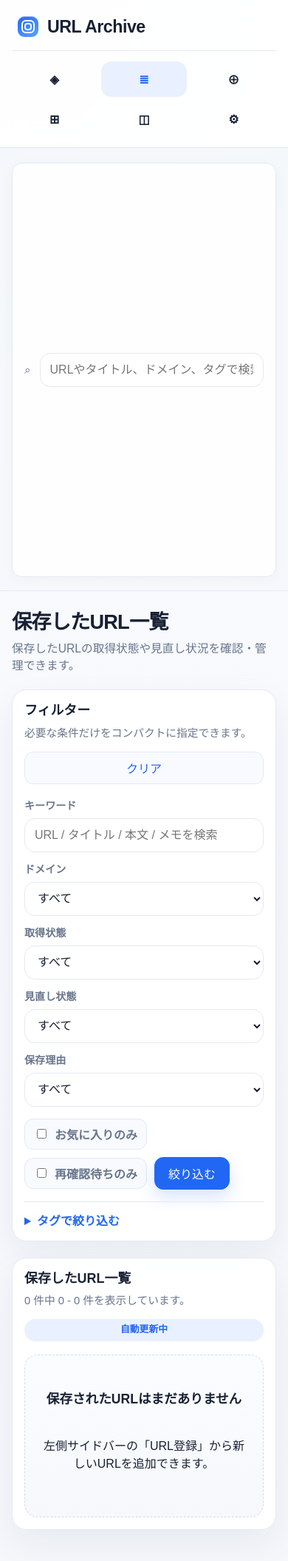
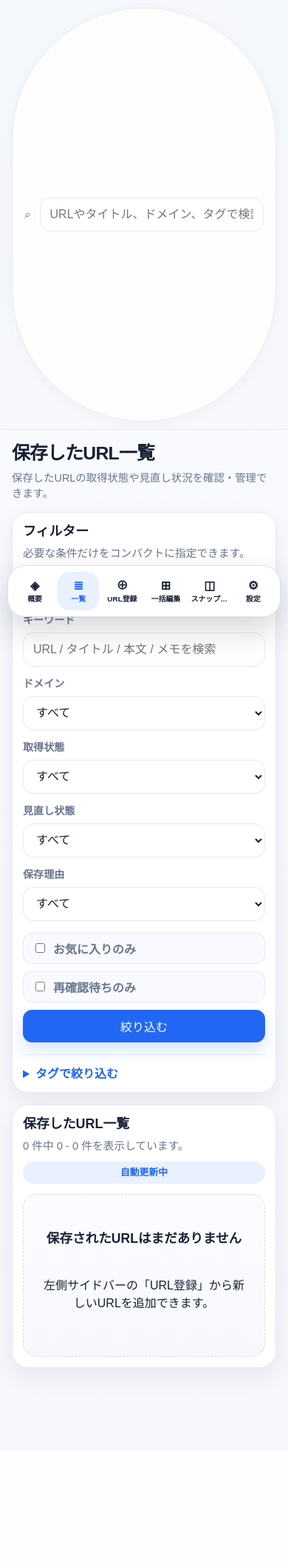
Before and after one commit to IceBoxninaru/url-, a Django app: page /resources/ in a window 390 px wide. Shown: the whole page at 74% size. After the commit the page ends 1873 px from the top, so only its background shows below. Run offline with Django 5.2, Linux system fonts and the light colour scheme; data that the repository does not hold is empty.

Commit message:
Refine mobile app layout

```diff
--- a/app/static/app.css
+++ b/app/static/app.css
@@ -1532,39 +1532,191 @@ input[type="checkbox"] {
 
 @media (max-width: 720px) {
     .app-shell {
-        grid-template-columns: 1fr;
+        display: block;
+        min-height: 100vh;
     }
 
     .app-sidebar {
-        gap: 14px;
-        padding: 14px 16px;
-        border-right: 0;
-        border-bottom: 1px solid var(--line);
-    }
-
-    .app-brand strong,
+        position: fixed;
+        left: max(10px, env(safe-area-inset-left));
+        right: max(10px, env(safe-area-inset-right));
+        bottom: max(10px, env(safe-area-inset-bottom));
+        z-index: 40;
+        display: block;
+        padding: 8px;
+        border: 1px solid rgba(213, 221, 235, 0.88);
+        border-radius: 24px;
+        background: rgba(255, 255, 255, 0.92);
+        box-shadow: 0 18px 42px rgba(23, 32, 51, 0.18);
+        backdrop-filter: blur(18px);
+    }
+
+    .app-brand {
+        display: none;
+    }
+
+    .app-nav {
+        grid-template-columns: repeat(6, minmax(0, 1fr));
+        gap: 4px;
+    }
+
+    .app-nav__link {
+        display: grid;
+        justify-items: center;
+        align-content: center;
+        gap: 3px;
+        min-height: 56px;
+        padding: 6px 3px;
+        border-radius: 18px;
+        text-align: center;
+        font-size: 0.67rem;
+        line-height: 1.15;
+    }
+
+    .app-nav__link:hover {
+        transform: none;
+    }
+
     .app-nav__link span:last-child {
         display: block;
-    }
-
-    .app-nav {
-        grid-template-columns: repeat(6, minmax(0, 1fr));
-    }
-
-    .app-nav__link {
-        justify-content: center;
-        padding: 0 8px;
-        text-align: center;
-        font-size: 0.82rem;
-    }
-
-    .app-nav__link span:last-child {
-        display: none;
+        max-width: 100%;
+        overflow: hidden;
+        text-overflow: ellipsis;
+        white-space: nowrap;
+    }
+
+    .app-nav__icon {
+        width: 22px;
+        font-size: 1.05rem;
     }
 
     .app-topbar,
     .workspace {
         padding-inline: 16px;
+    }
+
+    .app-topbar {
+        padding-block: 10px;
+    }
+
+    .top-search {
+        min-height: 48px;
+        border-radius: 999px;
+    }
+
+    .top-search input {
+        font-size: 16px;
+    }
+
+    .workspace {
+        padding-top: 18px;
+        padding-bottom: calc(112px + env(safe-area-inset-bottom));
+    }
+
+    .workspace-stack {
+        gap: 16px;
+    }
+
+    .breadcrumbs {
+        overflow-x: auto;
+        padding-bottom: 2px;
+        white-space: nowrap;
+    }
+
+    .page-header h1 {
+        margin-bottom: 6px;
+        font-size: 1.72rem;
+        overflow-wrap: anywhere;
+    }
+
+    .page-subtitle {
+        font-size: 0.9rem;
+    }
+
+    .page-actions {
+        display: grid;
+        grid-template-columns: repeat(2, minmax(0, 1fr));
+        gap: 8px;
+    }
+
+    .page-actions form,
+    .page-actions .button,
+    .page-actions button {
+        width: 100%;
+    }
+
+    .panel {
+        padding: 16px;
+        border-radius: 22px;
+        box-shadow: 0 12px 32px rgba(23, 32, 51, 0.07);
+    }
+
+    .section-heading {
+        gap: 12px;
+        margin-bottom: 14px;
+    }
+
+    .section-heading > .button {
+        width: 100%;
+    }
+
+    .filter-inline-row,
+    .resource-table__actions {
+        display: grid;
+        grid-template-columns: 1fr;
+    }
+
+    .tab-nav {
+        display: grid;
+        grid-template-columns: repeat(4, minmax(0, 1fr));
+        width: 100%;
+    }
+
+    .tab-button {
+        min-height: 42px;
+        padding: 0 8px;
+    }
+
+    .snapshot-focus,
+    .summary-stack {
+        gap: 14px;
+    }
+
+    .summary-block,
+    .meta-item {
+        padding: 12px;
+        border: 1px solid var(--line);
+        border-radius: 16px;
+        background: var(--panel-muted);
+    }
+
+    .screenshot-preview {
+        max-height: 420px;
+        border-radius: 18px;
+    }
+
+    .media-grid,
+    .media-grid--video {
+        grid-template-columns: 1fr;
+    }
+
+    .image-card,
+    .video-card {
+        padding: 6px;
+        border-radius: 18px;
+    }
+
+    .image-card img,
+    .video-card video {
+        border-radius: 14px;
+    }
+
+    .image-card img {
+        aspect-ratio: 16 / 10;
+    }
+
+    .video-card video {
+        aspect-ratio: 16 / 9;
     }
 
     .resource-table,
@@ -1623,11 +1818,11 @@ input[type="checkbox"] {
 
 @media (max-width: 520px) {
     .page-header h1 {
-        font-size: 1.7rem;
+        font-size: 1.55rem;
     }
 
     .panel {
-        padding: 16px;
+        padding: 14px;
     }
 
     .top-search__shortcut,
@@ -1636,8 +1831,27 @@ input[type="checkbox"] {
     }
 
     .app-nav {
-        grid-template-columns: repeat(3, minmax(0, 1fr));
-        gap: 6px;
+        grid-template-columns: repeat(6, minmax(0, 1fr));
+        gap: 3px;
+    }
+
+    .app-nav__link {
+        min-height: 52px;
+        border-radius: 16px;
+        font-size: 0.62rem;
+    }
+
+    .app-nav__icon {
+        font-size: 1rem;
+    }
+
+    .page-actions {
+        grid-template-columns: 1fr;
+    }
+
+    .resource-table td:not(:first-child) {
+        grid-template-columns: 1fr;
+        gap: 4px;
     }
 
     .toggle-card {
--- a/app/templates/resources/_resource_results.html
+++ b/app/templates/resources/_resource_results.html
@@ -33,7 +33,7 @@
                 <tbody>
                     {% for resource in resources %}
                         <tr>
-                            <td>
+                            <td data-label="タイトル">
                                 <div class="resource-table__identity">
                                     {% if resource.latest_screenshot_path %}
                                         <img
@@ -67,32 +67,32 @@
                                     </div>
                                 </div>
                             </td>
-                            <td>
+                            <td data-label="保存理由">
                                 {% if resource.save_reason %}
                                     <span class="tone-chip tone-chip--neutral">{{ resource.get_save_reason_display }}</span>
                                 {% else %}
                                     <span class="muted">-</span>
                                 {% endif %}
                             </td>
-                            <td>
+                            <td data-label="見直し状態">
                                 {% if resource.review_state != "none" %}
                                     <span class="status-chip status-chip--review-{{ resource.review_state }}">{{ resource.get_review_state_display }}</span>
                                 {% else %}
                                     <span class="muted">未設定</span>
                                 {% endif %}
                             </td>
-                            <td>
+                            <td data-label="取得状態">
                                 <span class="status-chip status-chip--resource-{{ resource.current_status }}">{{ resource.get_current_status_display }}</span>
                             </td>
-                            <td>
+                            <td data-label="リンク状態">
                                 {% if resource.link_status != "unchecked" %}
                                     <span class="status-chip status-chip--link-{{ resource.link_status }}">{{ resource.get_link_status_display }}</span>
                                 {% else %}
                                     <span class="muted">未確認</span>
                                 {% endif %}
                             </td>
-                            <td>{{ resource.next_action|default:"-" }}</td>
-                            <td>
+                            <td data-label="次の行動">{{ resource.next_action|default:"-" }}</td>
+                            <td data-label="再確認日">
                                 {% if resource.recheck_at %}
                                     {{ resource.recheck_at|date:"Y/m/d" }}
                                     {% if resource.is_recheck_due %}
@@ -102,7 +102,7 @@
                                     <span class="muted">-</span>
                                 {% endif %}
                             </td>
-                            <td>
+                            <td data-label="タグ">
                                 <div class="tag-chip-list">
                                     {% for tag in resource.tags.all %}
                                         <span class="tag-chip" style="--tag-color: {{ tag.color }}">{{ tag.name }}</span>
@@ -111,10 +111,10 @@
                                     {% endfor %}
                                 </div>
                             </td>
-                            <td class="resource-table__star">
+                            <td class="resource-table__star" data-label="お気に入り">
                                 {% if resource.favorite %}★{% else %}☆{% endif %}
                             </td>
-                            <td>
+                            <td data-label="最終更新">
                                 <p>{{ resource.updated_at|date:"Y/m/d" }}</p>
                                 <p class="muted">{{ resource.updated_at|date:"H:i" }}</p>
                                 {% if resource.latest_translation %}
```
Also changed, not shown: other parts of app/static/app.css (+48 -5 lines).
